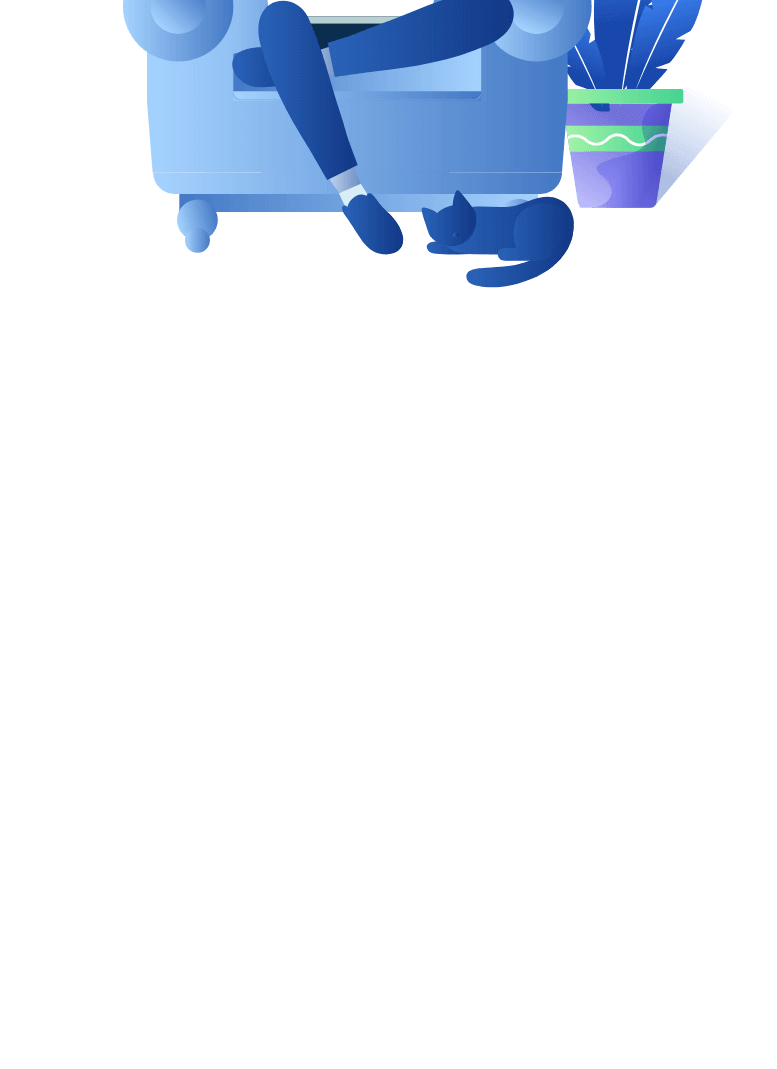
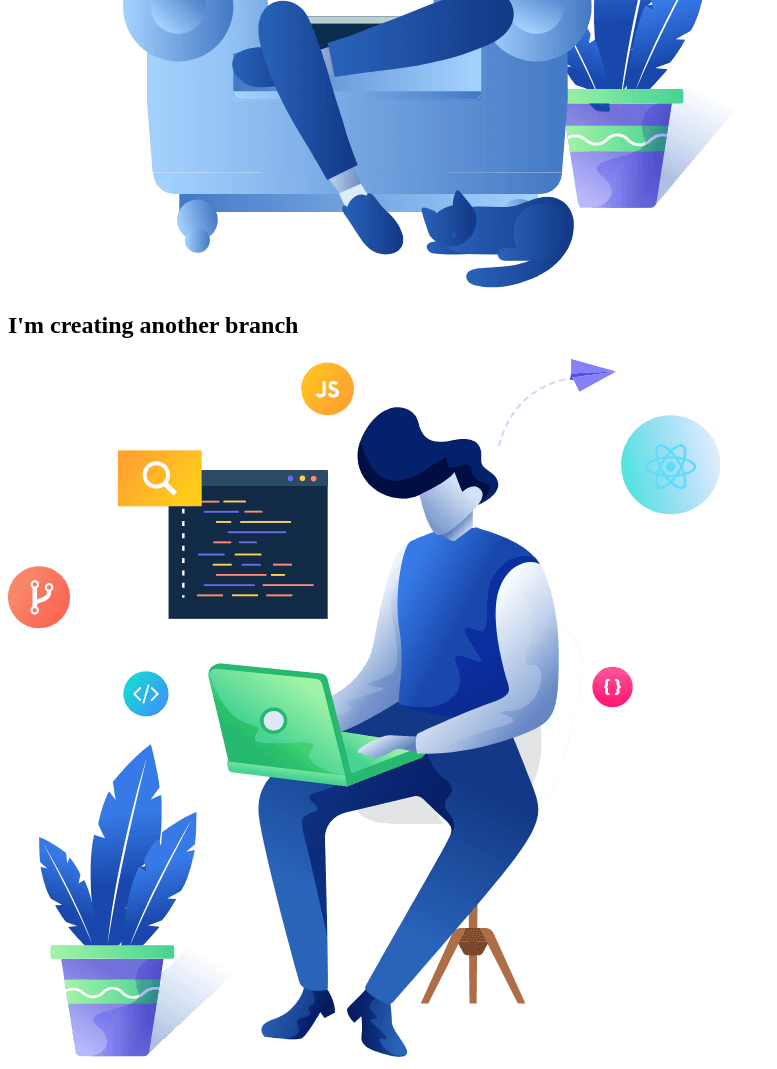
Before and after one commit to SynysterRudro/Module-3-GIT, a plain HTML site: page index.html in a window 1280 px wide. Shown: the part 1113-2182 px from the top of the page, without its empty margins (0-777 px from the left). Before the commit the page ends 1413 px from the top, so only its background shows below. Drawn offline with Linux system fonts and the light colour scheme.

Commit message:
another branch

```diff
--- a/index.html
+++ b/index.html
@@ -20,5 +20,8 @@
     <h3>Here are some pictures given</h3>
     <img src="h4.jpeg" alt="Ei Obelay by Shironamhin">
     <img src="h2.png" alt="broken">
+
+    <h2>I'm creating another branch</h2>
+    <img src="h1.png" alt="">
 </body>
 </html>
```
